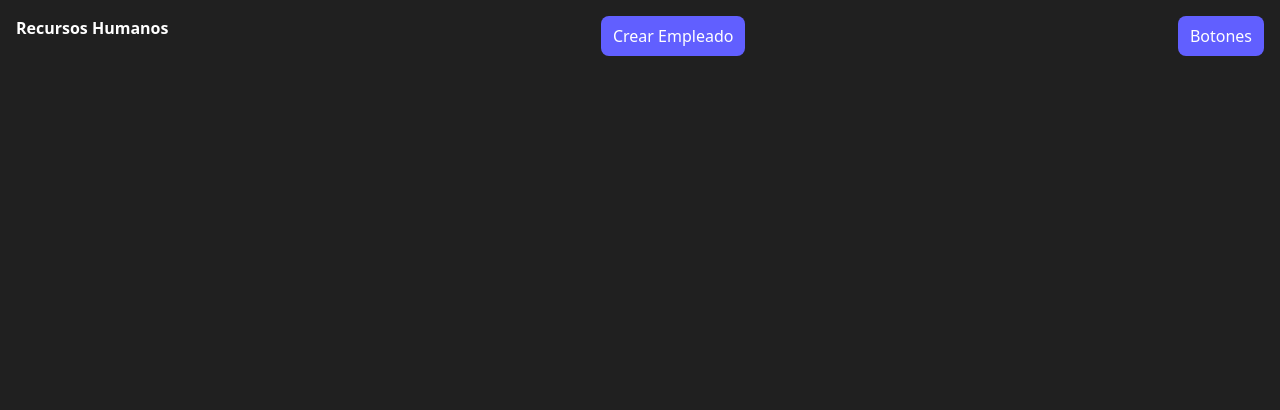
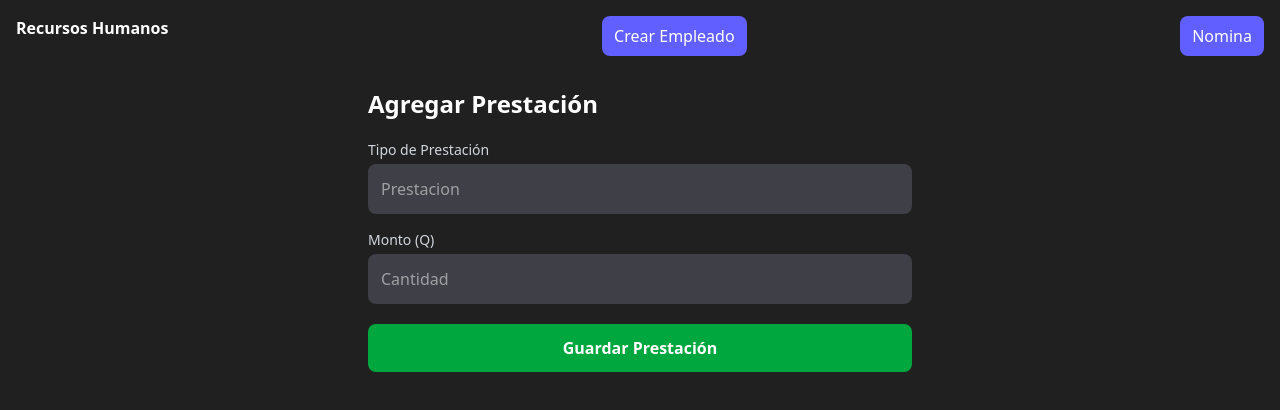
Before and after one commit to C-503/RRHH, a React (Vite) app in the folder empleado/: page /tasks-prestacion/1 in a window 1280 px wide. Shown: the top 410 px of the page. Built offline with nearby package versions, Linux system fonts and the light colour scheme; no server answers.

Commit message:
Creacion de prestaciones

```diff
--- a/empleado/src/App.jsx
+++ b/empleado/src/App.jsx
@@ -2,6 +2,7 @@ import {BrowserRouter, Routes, Route, Navigate } from "react-router-dom";
 import { Taskspages } from "./pages/Taskspages";
 import { TasksFormPages } from "./pages/TasksFormPages";
 import { TasksbuttonsPages } from "./pages/TasksbuttonsPages";
+import { Tasksprestacion } from "./pages/Tasksprestacion";
 import { Navigation } from "./componentes/Navigation";
 import {Toaster} from "react-hot-toast";
 
@@ -16,6 +17,7 @@ function App(){
         <Route path= "/tasks-create" element={<TasksFormPages/>} />
         <Route path= "/tasks/:id" element={<TasksFormPages/>} />
         <Route path= "/tasks-boton" element={<TasksbuttonsPages/>} />
+        <Route path= "/tasks-prestacion/:id" element={<Tasksprestacion/>} />
       </Routes>
       <Toaster/>
       </div>
--- /dev/null
+++ b/empleado/src/api/tasks.api.prestacion.js
@@ -0,0 +1,16 @@
+import axios from 'axios';
+
+const taskApiPrestacion = axios.create({
+   baseURL: "http://localhost:8000/tasks/api/v1/prestaciones/",
+});
+
+export const getAllTasks = () => taskApiPrestacion.get("/");
+
+export const getTask = (id) => taskApiPrestacion.get(`${id}/`); // Quitar barra inicial aquí también por consistencia
+
+export const createTask = (task) => taskApiPrestacion.post("/", task);
+
+export const deleteTask = (id) => taskApiPrestacion.delete(`${id}/`); // Quitar barra inicial aquí también
+
+// 👇 Corrección aquí 👇
+export const updateTask = (id, task) => taskApiPrestacion.put(`${id}/`, task); // Quita la barra inicial
--- a/empleado/src/componentes/Navigation.jsx
+++ b/empleado/src/componentes/Navigation.jsx
@@ -9,7 +9,7 @@ export function Navigation() {
         <Link to="/tasks-create">Crear Empleado</Link>
         </button>
         <button className="bg-indigo-500 px-3 py-2 rounded-lg">
-        <Link to="/tasks-boton">Botones</Link>
+        <Link to="/tasks-boton">Nomina</Link>
         </button>
     </div>
     );
--- a/empleado/src/pages/TasksFormPages.jsx
+++ b/empleado/src/pages/TasksFormPages.jsx
@@ -4,15 +4,13 @@ import { createTask, deleteTask, updateTask, getTask } from "../api/tasks.api";
 import { useNavigate, useParams } from "react-router-dom";
 import { toast } from "react-hot-toast";
 
-
 export function TasksFormPages() {
-
-    const { register, handleSubmit, formState: { errors}, setValue } = useForm()
+    const { register, handleSubmit, formState: { errors }, setValue } = useForm();
     const navigate = useNavigate();
     const params = useParams();
 
     const onSubmit = handleSubmit(async data => {
-        if(params.id){
+        if (params.id) {
             await updateTask(params.id, data);
             toast.success("Empleado actualizado con éxito", {
                 style: {
@@ -20,7 +18,7 @@ export function TasksFormPages() {
                     color: "#FFD600"
                 }
             });
-        }else{
+        } else {
             await createTask(data);
             toast.success("Empleado creado con éxito", {
                 style: {
@@ -34,9 +32,8 @@ export function TasksFormPages() {
 
     useEffect(() => {
         async function loadTask() {
-            if(params.id){
-                //jala info de backend y muestra en frontend
-                const {data: {nombre, apellido, departamento, pueesto, salario_base, fecha_contratacion, estatus}} = await getTask(params.id);
+            if (params.id) {
+                const { data: { nombre, apellido, departamento, pueesto, salario_base, fecha_contratacion, estatus } } = await getTask(params.id);
                 setValue("nombre", nombre);
                 setValue("apellido", apellido);
                 setValue("departamento", departamento);
@@ -44,13 +41,11 @@ export function TasksFormPages() {
                 setValue("salario_base", salario_base);
                 setValue("fecha_contratacion", fecha_contratacion);
                 setValue("estatus", estatus);
-
             }
         }
         loadTask();
+    }, []);
 
-    }, []);
-            //agrega y modifica informacion de empleado
     return (
         <div className="max-w-xl mx-auto">
             <form onSubmit={onSubmit}>
@@ -95,13 +90,21 @@ export function TasksFormPages() {
             </form>
 
             {params.id && (
-                //boton para eliminar informacion de empleado
-                <div className="flex justify-end">
+                <div className="flex gap-2 justify-end">
+                    <button
+                        className="bg-yellow-500 p-3 rounded-lg block w-48 mt-3"
+                        type="button"
+                        onClick={() => navigate(`/tasks-prestacion/${params.id}`)}
+
+                    >
+                        Ver Prestaciones
+                    </button>
+
                     <button
                         className="bg-red-500 p-3 rounded-lg block w-48 mt-3"
-            onClick={async () =>{
-               const accepted = window.confirm("¿Estás seguro de eliminar")
-               if(accepted){
+                        onClick={async () => {
+                            const accepted = window.confirm("¿Estás seguro de eliminar?");
+                            if (accepted) {
                                 await deleteTask(params.id);
                                 toast.success("Empleado eliminado con éxito", {
                                     style: {
@@ -111,11 +114,12 @@ export function TasksFormPages() {
                                 });
                                 navigate("/tasks");
                             }
-            }}>
+                        }}
+                    >
                         Eliminar
                     </button>
                 </div>
             )}
         </div>
-    )
+    );
 }
--- a/empleado/src/pages/TasksbuttonsPages.jsx
+++ b/empleado/src/pages/TasksbuttonsPages.jsx
@@ -124,6 +124,7 @@ export function TasksbuttonsPages() {
         const isrDeduction = parseFloat(isr) || 0;
 
         //Calcular Pago Horas Extra
+        //C503
         let pagoCalculadoOT = 0;
         if (!isNaN(base) && base > 0 && hours >= 0 && tipoNomina && STANDARD_HOURS[tipoNomina]) {
             const standardHoursForPeriod = STANDARD_HOURS[tipoNomina];
--- /dev/null
+++ b/empleado/src/pages/Tasksprestacion.jsx
@@ -0,0 +1,165 @@
+import { useForm } from "react-hook-form";
+import { useParams, useNavigate } from "react-router-dom";
+import { toast } from "react-hot-toast";
+import { useEffect, useState } from "react";
+
+// API Importes
+// C503
+import { getTask } from "../api/tasks.api";
+// Importamos funciones para prestaciones desde el archivo específico
+import {
+  getAllTasks,
+  createTask,
+  updateTask
+
+} from "../api/tasks.api.prestacion";
+// C503
+
+export function Tasksprestacion() {
+  const { id: empleadoId } = useParams();
+  const navigate = useNavigate();
+  const { register, handleSubmit, formState: { errors }, reset } = useForm();
+
+  const [empleado, setEmpleado] = useState(null);
+  const [prestacionExistenteId, setPrestacionExistenteId] = useState(null);
+  const [isLoading, setIsLoading] = useState(true);
+
+  useEffect(() => {
+    async function loadData() {
+      setIsLoading(true);
+      try {
+        // 1. Cargamos datos del empleado
+        const resEmpleado = await getTask(empleadoId);
+        setEmpleado(resEmpleado.data);
+
+        // 2. Buscamos prestaciones existentes
+        const resPrestaciones = await getAllTasks();
+        console.log("Prestaciones obtenidas:", resPrestaciones.data);
+
+        const prestacionEncontrada = resPrestaciones.data.find(
+          (p) => String(p.empleado) === String(empleadoId)
+        );
+
+        if (prestacionEncontrada) {
+          setPrestacionExistenteId(prestacionEncontrada.prestacion_id);
+          reset({
+            prestacion_tipo: prestacionEncontrada.prestacion_tipo,
+            prestacion_monto: prestacionEncontrada.prestacion_monto,
+          });
+        } else {
+          setPrestacionExistenteId(null);
+          reset({ prestacion_tipo: "", prestacion_monto: "" });
+        }
+
+      } catch (error) {
+        console.error("Error al cargar datos iniciales:", error);
+        toast.error("No se pudieron cargar los datos necesarios.");
+      } finally {
+        setIsLoading(false);
+      }
+    }
+
+    if (empleadoId) {
+      loadData();
+    }
+  }, [empleadoId, navigate, reset]);
+
+
+  const isEditing = prestacionExistenteId !== null;
+
+  const onSubmit = handleSubmit(async (data) => {
+     if (!empleado) {
+       toast.error("Datos del empleado no disponibles.");
+       return;
+    }
+
+    const dataToSend = {
+      prestacion_tipo: data.prestacion_tipo,
+      prestacion_monto: data.prestacion_monto,
+      empleado: empleadoId,
+    };
+
+    try {
+      if (isEditing) {
+        // Actualizamos usando el ID de la prestación existente
+        await updateTask(prestacionExistenteId, dataToSend);
+        toast.success("Prestación actualizada con éxito");
+      } else {
+        // Crear nueva prestación
+        await createTask(dataToSend);
+        toast.success("Prestación agregada con éxito");
+      }
+      navigate("/tasks");
+
+    } catch (error) {
+      console.error("Error al guardar la prestación:", error);
+      toast.error(`Error al ${isEditing ? 'actualizar' : 'guardar'} la prestación.`);
+    }
+  });
+
+  if (isLoading) {
+     return <div className="text-center text-white p-10">Cargando datos...</div>;
+  }
+
+  return (
+    <div className="max-w-xl mx-auto p-4">
+      <h1 className="text-2xl font-bold mb-5 text-white">
+        {isEditing ? "Editar" : "Agregar"} Prestación
+      </h1>
+
+      <form onSubmit={onSubmit}>
+        {/* Campo Empleado */}
+        {empleado && (
+          <div className="mb-4">
+            <label className="block text-sm font-medium text-gray-300 mb-1">Empleado</label>
+            <input
+              type="text"
+              value={`${empleado.nombre || ''} ${empleado.apellido || ''}`}
+              readOnly
+              className="bg-zinc-700 p-3 rounded-lg block w-full text-gray-400 cursor-not-allowed"
+            />
+          </div>
+        )}
+
+        {/* Campo Tipo de Prestación */}
+        <div className="mb-4">
+            <label htmlFor="prestacion_tipo" className="block text-sm font-medium text-gray-300 mb-1">Tipo de Prestación</label>
+            <input
+              id="prestacion_tipo"
+              type="text"
+              placeholder="Prestacion"
+              {...register("prestacion_tipo", { required: "El tipo de prestación es requerido" })}
+              className={`bg-zinc-700 p-3 rounded-lg block w-full mb-1 ${errors.prestacion_tipo ? 'border border-red-500' : 'border border-transparent'}`}
+            />
+            {errors.prestacion_tipo && <span className="text-red-500 text-xs">{errors.prestacion_tipo.message}</span>}
+        </div>
+
+        {/* Campo Monto */}
+        <div className="mb-4">
+             <label htmlFor="prestacion_monto" className="block text-sm font-medium text-gray-300 mb-1">Monto (Q)</label>
+            <input
+              id="prestacion_monto"
+              type="number"
+              step="0.01"
+              placeholder="Cantidad"
+              {...register("prestacion_monto", {
+                required: "El monto es requerido",
+                valueAsNumber: true,
+                min: { value: 0.01, message: "El monto debe ser positivo" }
+              })}
+              className={`bg-zinc-700 p-3 rounded-lg block w-full mb-1 ${errors.prestacion_monto ? 'border border-red-500' : 'border border-transparent'}`}
+            />
+            {errors.prestacion_monto && <span className="text-red-500 text-xs">{errors.prestacion_monto.message}</span>}
+        </div>
+
+        {/* Botón Guardar/Actualizar */}
+        <button
+            type="submit"
+            className="bg-green-600 hover:bg-green-700 text-white font-bold p-3 rounded-lg block w-full mt-5 transition duration-200"
+        >
+          {isEditing ? "Actualizar" : "Guardar"} Prestación
+        </button>
+      </form>
+    </div>
+  );
+}
```
Lines whose indentation alone changed are shown as unchanged.
